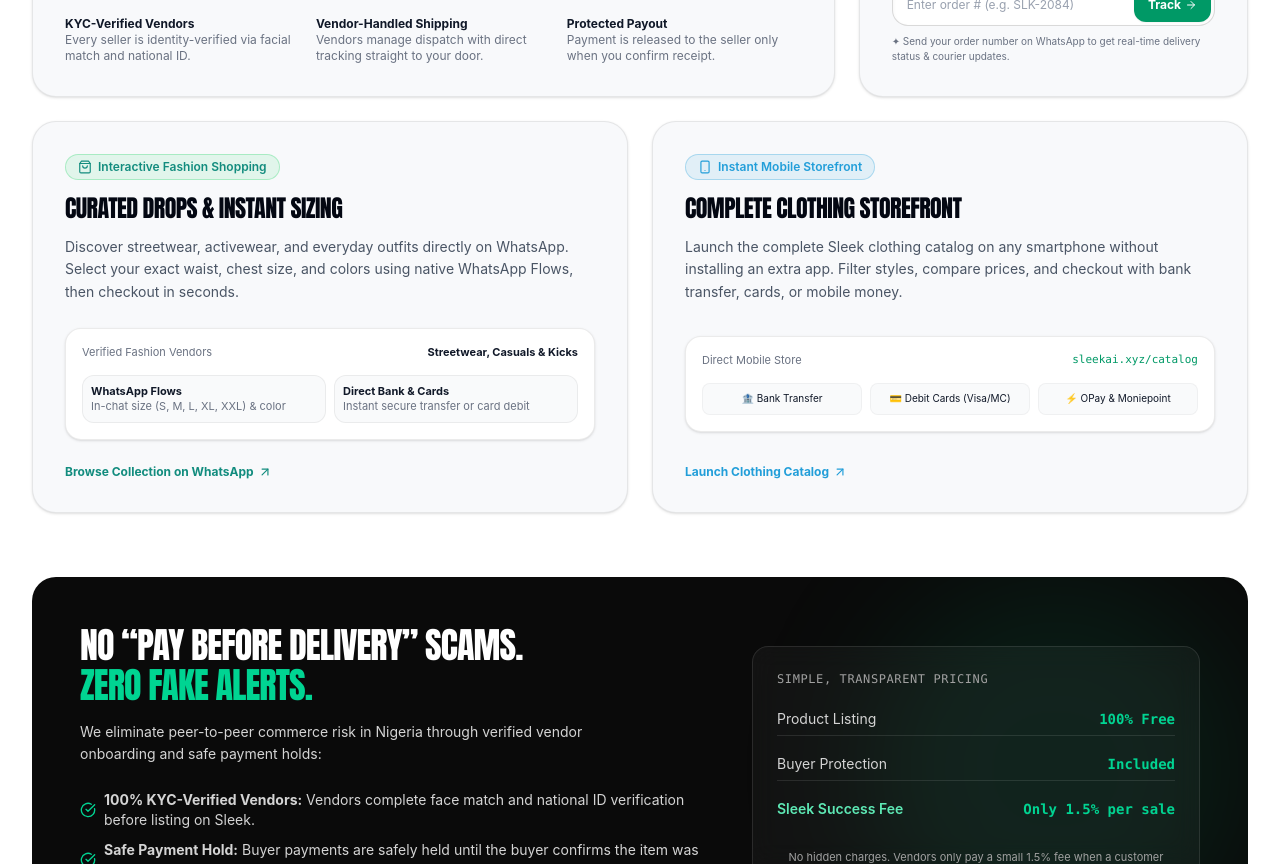
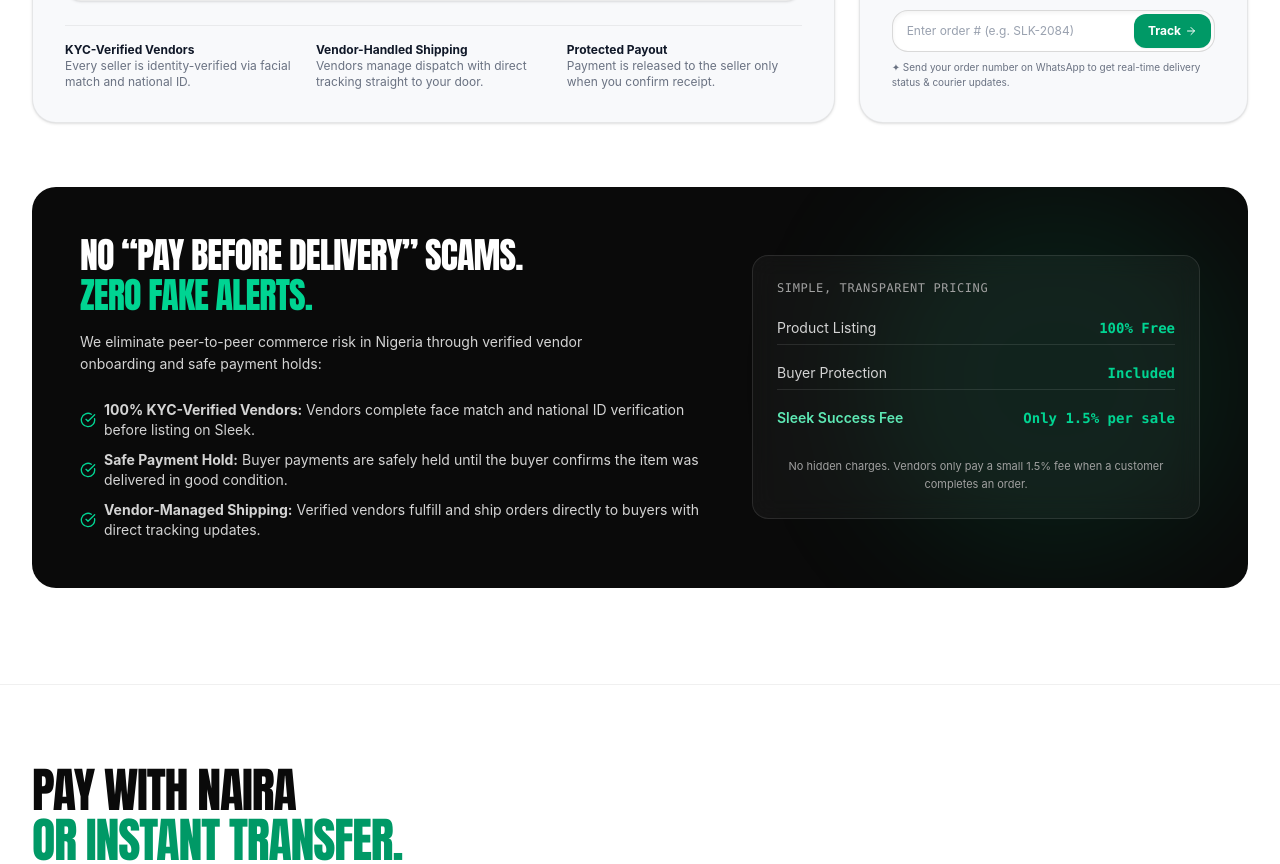
Before and after one commit to ogbaluChidiebubeDavid/Sleek, a Next.js app: page / in a window 1280 px wide. Shown: the part 1580-2444 px from the top of the page. Built offline with nearby package versions, Linux system fonts and the light colour scheme.

Commit message:
feat: remove redundant bottom bento cards, keeping natural language trade and order tracking

```diff
--- a/src/components/landing/TriChannelBento.tsx
+++ b/src/components/landing/TriChannelBento.tsx
@@ -1,31 +1,17 @@
 "use client";
 
-import { motion } from "framer-motion";
 import { useState, useEffect } from "react";
 import {
-  Users,
-  Lock,
   Sparkles,
-  MessageSquare,
-  Layers,
-  Smartphone,
-  ArrowUpRight,
   ArrowRight,
   CheckCircle,
-  Coins,
   ShieldCheck,
-  Bot,
-  Camera,
   Check,
-  Truck,
-  ShoppingBag
+  Truck
 } from "lucide-react";
-import Image from "next/image";
-import { getWhatsAppLink, getTelegramBotLink } from "@/lib/utils";
+import { getWhatsAppLink } from "@/lib/utils";
 
 export function TriChannelBento() {
-  const waLink = getWhatsAppLink();
-  const tgLink = getTelegramBotLink();
   const [orderNumber, setOrderNumber] = useState("");
   const [submitted, setSubmitted] = useState(false);
   const [isGlowing, setIsGlowing] = useState(false);
@@ -87,7 +73,7 @@
             <span className="text-emerald-600">Now in Your Chat.</span>
           </h2>
           <p className="text-sm sm:text-base text-gray-600 leading-relaxed">
-            Sleek connects Nigerian buyers with KYC-verified vendors across their favorite messaging platforms. Here is how each channel works:
+            Sleek connects Nigerian buyers with KYC-verified vendors directly on WhatsApp. Discover items, lock deals with safe payment custody, and track live order deliveries in real time.
           </p>
         </div>
 
@@ -249,97 +235,6 @@
             </div>
           </div>
 
-          {/* CARD 3: Interactive Fashion Shopping (Spans 6 cols) */}
-          <div
-            className="md:col-span-6 rounded-3xl border border-black/[0.08] bg-[#f8f9fb] p-6 sm:p-8 flex flex-col justify-between hover:border-black/20 transition-all shadow-sm"
-          >
-            <div className="space-y-3">
-              <div className="inline-flex items-center gap-1.5 rounded-full bg-[#25D366]/10 border border-[#25D366]/30 px-3 py-1 text-xs font-semibold text-[#128C7E]">
-                <ShoppingBag className="h-3.5 w-3.5" />
-                <span>Interactive Fashion Shopping</span>
-              </div>
-              <h3 className="text-xl sm:text-2xl font-black text-gray-950 font-display uppercase tracking-tight">
-                Curated Drops &amp; Instant Sizing
-              </h3>
-              <p className="text-xs sm:text-sm text-gray-600 leading-relaxed">
-                Discover streetwear, activewear, and everyday outfits directly on WhatsApp. Select your exact waist, chest size, and colors using native WhatsApp Flows, then checkout in seconds.
-              </p>
-            </div>
-
-            <div className="my-6 rounded-2xl border border-black/[0.08] bg-white p-4 space-y-2 text-xs shadow-sm">
-              <div className="flex items-center justify-between text-[11px] text-gray-500">
-                <span>Verified Fashion Vendors</span>
-                <span className="font-bold text-gray-900">Streetwear, Casuals &amp; Kicks</span>
-              </div>
-              <div className="grid grid-cols-2 gap-2 pt-2">
-                <div className="rounded-xl border border-black/[0.06] p-2 bg-gray-50 text-[11px]">
-                  <strong className="block text-gray-900">WhatsApp Flows</strong>
-                  <span className="text-gray-500">In-chat size (S, M, L, XL, XXL) &amp; color</span>
-                </div>
-                <div className="rounded-xl border border-black/[0.06] p-2 bg-gray-50 text-[11px]">
-                  <strong className="block text-gray-900">Direct Bank &amp; Cards</strong>
-                  <span className="text-gray-500">Instant secure transfer or card debit</span>
-                </div>
-              </div>
-            </div>
-
-            <a
-              href={waLink}
-              target="_blank"
-              rel="noopener noreferrer"
-              className="inline-flex items-center gap-1 text-xs font-bold text-[#128C7E] hover:underline"
-            >
-              <span>Browse Collection on WhatsApp</span>
-              <ArrowUpRight className="h-3.5 w-3.5" />
-            </a>
-          </div>
-
-          {/* CARD 4: Instant Mobile Storefront (Spans 6 cols) */}
-          <div
-            className="md:col-span-6 rounded-3xl border border-black/[0.08] bg-[#f8f9fb] p-6 sm:p-8 flex flex-col justify-between hover:border-black/20 transition-all shadow-sm"
-          >
-            <div className="space-y-3">
-              <div className="inline-flex items-center gap-1.5 rounded-full bg-[#229ED9]/10 border border-[#229ED9]/30 px-3 py-1 text-xs font-semibold text-[#229ED9]">
-                <Smartphone className="h-3.5 w-3.5" />
-                <span>Instant Mobile Storefront</span>
-              </div>
-              <h3 className="text-xl sm:text-2xl font-black text-gray-950 font-display uppercase tracking-tight">
-                Complete Clothing Storefront
-              </h3>
-              <p className="text-xs sm:text-sm text-gray-600 leading-relaxed">
-                Launch the complete Sleek clothing catalog on any smartphone without installing an extra app. Filter styles, compare prices, and checkout with bank transfer, cards, or mobile money.
-              </p>
-            </div>
-
-            <div className="my-6 rounded-2xl border border-black/[0.08] bg-white p-4 space-y-2 text-xs shadow-sm">
-              <div className="flex items-center justify-between text-[11px] text-gray-500">
-                <span>Direct Mobile Store</span>
-                <span className="font-mono text-emerald-600">sleekai.xyz/catalog</span>
-              </div>
-              <div className="grid grid-cols-3 gap-2 pt-2 text-[10px] text-center">
-                <div className="rounded-lg bg-gray-50 p-2 border border-black/[0.04]">
-                  🏦 Bank Transfer
-                </div>
-                <div className="rounded-lg bg-gray-50 p-2 border border-black/[0.04]">
-                  💳 Debit Cards (Visa/MC)
-                </div>
-                <div className="rounded-lg bg-gray-50 p-2 border border-black/[0.04]">
-                  ⚡ OPay &amp; Moniepoint
-                </div>
-              </div>
-            </div>
-
-            <a
-              href={tgLink}
-              target="_blank"
-              rel="noopener noreferrer"
-              className="inline-flex items-center gap-1 text-xs font-bold text-[#229ED9] hover:underline"
-            >
-              <span>Launch Clothing Catalog</span>
-              <ArrowUpRight className="h-3.5 w-3.5" />
-            </a>
-          </div>
-
         </div>
 
         {/* The Buyer & Seller Safety Guarantee Banner */}
```
